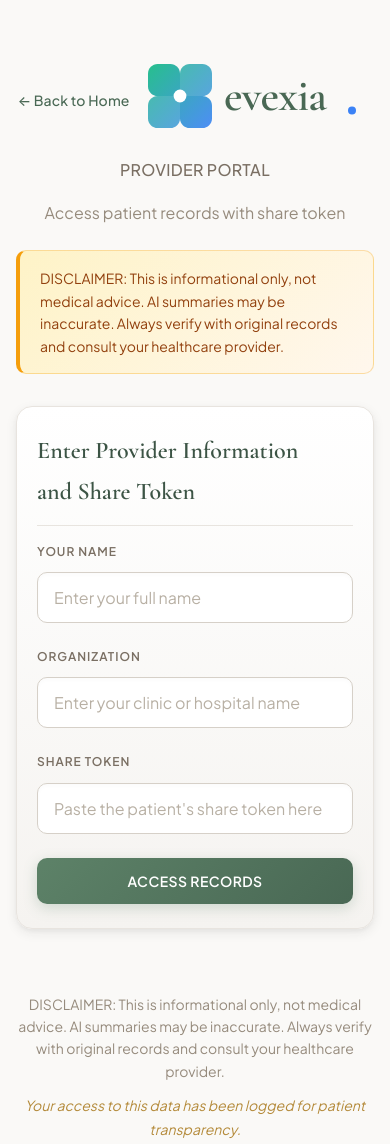
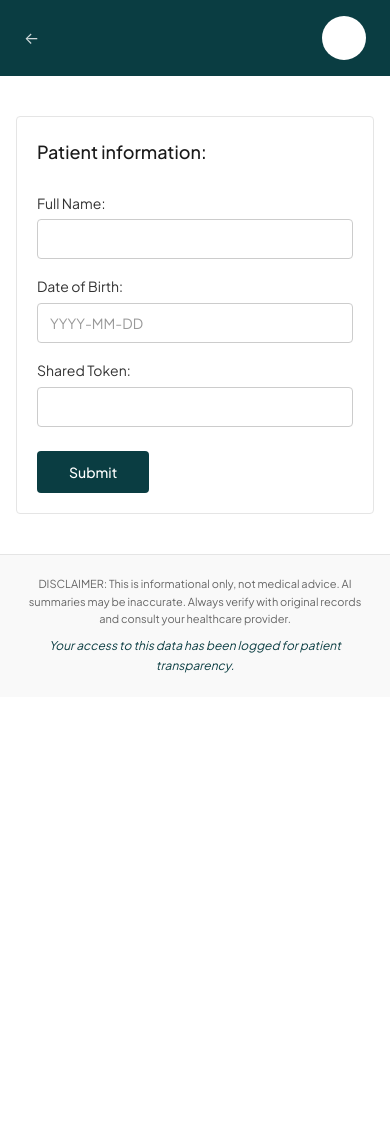
Before and after one commit to manushri1415/Evexia, a FastAPI app: page /provider in a window 390 px wide. Shown: the top 1144 px of the page. After the commit the page ends 673 px from the top, so only its background shows below. Run offline with FastAPI, Linux system fonts and the light colour scheme.

Commit message:
feat(provider): redesign portal with patient identity verification
- Add DOB support to patients table with migration for existing DBs
- Implement verify_patient_identity() for name + DOB verification
- Update /api/provider/access to require patient_name and date_of_birth
- Validate DOB format (YYYY-MM-DD) and reject future dates
- Return 403 for name/DOB mismatches with specific error messages

UI changes:
- Create minimal corporate medical design (static/provider.css)
- Solid dark teal header bar with white circle logo
- Inline form layout with three fields (name, DOB, token)
- Flat teal submit button, no gradients/shadows
- Mobile responsive with stacked form on small screens

Data changes:
- Add patient object with name and date_of_birth to all sample data
- Update ingest.py to extract and return patient info from JSON files
- Store patient DOB when loading sample data

Security: Providers must now verify patient identity (name + DOB) in
addition to having a valid share token before accessing records.

```diff
--- a/main.py
+++ b/main.py
@@ -1,4 +1,5 @@
 import os
+import re
 import secrets
 from datetime import datetime, timedelta
 from typing import List, Optional
@@ -51,11 +52,16 @@ async def load_sample_data(
     if not patient_name:
         raise HTTPException(status_code=400, detail="Patient name is required")
 
-    patient_id = db.get_or_create_patient(patient_name)
+    # Load sample data (returns dict with 'records' and 'patient_info')
+    sample_data = ingest.load_sample_data(hospitals=hospitals, categories=categories)
+    records = sample_data.get('records', [])
+    patient_info = sample_data.get('patient_info')
+
+    # Get or create patient with DOB from sample data if available
+    date_of_birth = patient_info.get('date_of_birth') if patient_info else None
+    patient_id = db.get_or_create_patient(patient_name, date_of_birth)
 
     db.clear_patient_records(patient_id)
-
-    records = ingest.load_sample_data(hospitals=hospitals, categories=categories)
 
     for record in records:
         db.add_record(
@@ -249,24 +255,56 @@ async def get_access_logs(patient_id: int):
 async def provider_access(
     request: Request,
     token: str = Form(...),
-    provider_name: str = Form(None),
-    provider_org: str = Form(None)
+    patient_name: str = Form(...),
+    date_of_birth: str = Form(...)
 ):
+    # Validate DOB format (YYYY-MM-DD)
+    dob_pattern = r'^\d{4}-\d{2}-\d{2}$'
+    if not re.match(dob_pattern, date_of_birth):
+        raise HTTPException(
+            status_code=400,
+            detail="Invalid date of birth format. Use YYYY-MM-DD"
+        )
+
+    # Validate DOB is not in the future
+    try:
+        dob_date = datetime.strptime(date_of_birth, '%Y-%m-%d')
+        if dob_date > datetime.now():
+            raise HTTPException(
+                status_code=400,
+                detail="Date of birth cannot be in the future"
+            )
+    except ValueError:
+        raise HTTPException(
+            status_code=400,
+            detail="Invalid date of birth. Use YYYY-MM-DD format"
+        )
+
+    # Validate token exists
     token_data = db.get_share_token(token)
-
     if not token_data:
         raise HTTPException(status_code=404, detail="Invalid or expired token")
 
+    # Check token expiration
     expires_at = datetime.fromisoformat(token_data['expires_at'])
     if datetime.now() > expires_at:
         raise HTTPException(status_code=403, detail="Token has expired")
 
+    # Verify patient identity
+    verification = db.verify_patient_identity(
+        token_data['patient_id'],
+        patient_name,
+        date_of_birth
+    )
+    if not verification['success']:
+        raise HTTPException(status_code=403, detail=verification['error'])
+
     patient = db.get_patient(token_data['patient_id'])
     if not patient:
-        return JSONResponse({"success": False, "error": "Patient not found"}, status_code=404)
+        raise HTTPException(status_code=404, detail="Patient not found")
 
     client_ip = request.client.host if request.client else "unknown"
-    db.log_access(token_data['id'], client_ip, provider_name, provider_org)
+    db.log_access(token_data['id'], client_ip, patient_name, None)
 
     scope = token_data['scope']
 
@@ -279,6 +317,7 @@ async def provider_access(
     return JSONResponse({
         "success": True,
         "patient_name": patient['name'],
+        "date_of_birth": patient.get('date_of_birth'),
         "scope": scope,
         "records": records,
         "summary": summary,
--- a/sample_data/banner_health.json
+++ b/sample_data/banner_health.json
@@ -2,6 +2,10 @@
   "hospital": "Banner Health",
   "hospital_location": "Phoenix, Arizona",
   "patient_id": "DEMO-001",
+  "patient": {
+    "name": "Demo Patient",
+    "date_of_birth": "1985-03-15"
+  },
   "records": {
     "vitals": {
       "entries": [
--- a/sample_data/mayo_clinic.json
+++ b/sample_data/mayo_clinic.json
@@ -2,6 +2,10 @@
   "hospital": "Mayo Clinic",
   "hospital_location": "Tucson, Arizona",
   "patient_id": "DEMO-001",
+  "patient": {
+    "name": "Demo Patient",
+    "date_of_birth": "1985-03-15"
+  },
   "records": {
     "vitals": {
       "entries": [
--- a/sample_data/phoenician_medical_center.json
+++ b/sample_data/phoenician_medical_center.json
@@ -2,6 +2,10 @@
   "hospital": "Phoenician Medical Center",
   "hospital_location": "Scottsdale, Arizona",
   "patient_id": "DEMO-001",
+  "patient": {
+    "name": "Demo Patient",
+    "date_of_birth": "1985-03-15"
+  },
   "records": {
     "vitals": {
       "entries": [
--- /dev/null
+++ b/static/provider.css
@@ -0,0 +1,409 @@
+/* Provider Portal - Minimal Corporate Medical Design
+   Overrides for body.provider-portal */
+
+body.provider-portal {
+    background: #ffffff;
+    min-height: 100vh;
+}
+
+/* Minimal teal header bar */
+.provider-header {
+    display: flex;
+    justify-content: space-between;
+    align-items: center;
+    background: #0a3d42;
+    padding: 16px 24px;
+    margin-bottom: 40px;
+}
+
+.provider-header__back {
+    color: #ffffff;
+    text-decoration: none;
+    font-size: 16px;
+    opacity: 0.8;
+    transition: opacity 0.2s;
+}
+
+.provider-header__back:hover {
+    opacity: 1;
+}
+
+.provider-header__logo {
+    width: 44px;
+    height: 44px;
+    background: #ffffff;
+    border-radius: 50%;
+}
+
+/* Override container */
+body.provider-portal .container {
+    max-width: 600px;
+    margin: 0 auto;
+    padding: 0;
+    background: transparent;
+}
+
+/* Hide default header and disclaimer banner */
+body.provider-portal > .container > header {
+    display: none;
+}
+
+body.provider-portal .disclaimer-banner {
+    display: none;
+}
+
+/* Strip card decorations */
+body.provider-portal .card {
+    background: #ffffff;
+    box-shadow: none;
+    border: 1px solid #e5e5e5;
+    border-radius: 4px;
+    padding: 32px;
+    margin: 0 24px 24px;
+}
+
+body.provider-portal .card h2 {
+    font-family: 'Plus Jakarta Sans', -apple-system, sans-serif;
+    font-size: 18px;
+    font-weight: 500;
+    color: #1a1a1a;
+    margin: 0 0 24px;
+    letter-spacing: 0;
+    text-transform: none;
+    border-bottom: none;
+    padding-bottom: 0;
+}
+
+body.provider-portal .card h2::after {
+    display: none;
+}
+
+/* Inline form layout */
+.provider-form-row {
+    display: flex;
+    align-items: center;
+    margin-bottom: 16px;
+    gap: 16px;
+}
+
+.provider-form-row label {
+    flex: 0 0 120px;
+    font-family: 'Plus Jakarta Sans', -apple-system, sans-serif;
+    font-weight: 400;
+    font-size: 14px;
+    color: #333333;
+    text-transform: none;
+    letter-spacing: 0;
+}
+
+.provider-form-row input {
+    flex: 1;
+    padding: 10px 12px;
+    border: 1px solid #cccccc;
+    border-radius: 4px;
+    font-family: 'Plus Jakarta Sans', -apple-system, sans-serif;
+    font-size: 14px;
+    color: #1a1a1a;
+    background: #ffffff;
+    transition: border-color 0.2s;
+}
+
+.provider-form-row input:focus {
+    outline: none;
+    border-color: #0a3d42;
+}
+
+.provider-form-row input::placeholder {
+    color: #999999;
+}
+
+/* Flat teal button */
+.provider-btn {
+    background: #0a3d42;
+    color: #ffffff;
+    padding: 12px 32px;
+    border: none;
+    border-radius: 4px;
+    font-family: 'Plus Jakarta Sans', -apple-system, sans-serif;
+    font-size: 14px;
+    font-weight: 500;
+    cursor: pointer;
+    transition: background-color 0.2s;
+    margin-top: 8px;
+}
+
+.provider-btn:hover {
+    background: #0c4a50;
+}
+
+.provider-btn:active {
+    background: #083035;
+}
+
+/* Status message */
+body.provider-portal .status-message {
+    margin-top: 16px;
+    padding: 12px 16px;
+    border-radius: 4px;
+    font-size: 14px;
+}
+
+body.provider-portal .status-message.info {
+    background: #f0f7ff;
+    color: #0066cc;
+    border: 1px solid #cce0ff;
+}
+
+body.provider-portal .status-message.success {
+    background: #f0fff4;
+    color: #0a6b3c;
+    border: 1px solid #c6f6d5;
+}
+
+body.provider-portal .status-message.error {
+    background: #fff5f5;
+    color: #c53030;
+    border: 1px solid #fed7d7;
+}
+
+/* Post-validation sections - minimal styling */
+body.provider-portal .patient-info-grid {
+    display: grid;
+    grid-template-columns: repeat(auto-fit, minmax(200px, 1fr));
+    gap: 16px;
+}
+
+body.provider-portal .info-item label {
+    display: block;
+    font-size: 12px;
+    color: #666666;
+    margin-bottom: 4px;
+    text-transform: none;
+    letter-spacing: 0;
+}
+
+body.provider-portal .info-item p {
+    font-size: 16px;
+    color: #1a1a1a;
+    margin: 0;
+}
+
+/* Summary sections */
+body.provider-portal .summary-card {
+    background: #f9f9f9;
+    border: 1px solid #e5e5e5;
+    border-radius: 4px;
+    padding: 20px;
+    margin-bottom: 16px;
+}
+
+body.provider-portal .summary-card h3 {
+    font-family: 'Plus Jakarta Sans', -apple-system, sans-serif;
+    font-size: 14px;
+    font-weight: 600;
+    color: #1a1a1a;
+    margin: 0 0 12px;
+    text-transform: none;
+    letter-spacing: 0;
+}
+
+body.provider-portal .summary-card pre {
+    font-family: 'Plus Jakarta Sans', -apple-system, sans-serif;
+    font-size: 14px;
+    line-height: 1.6;
+    color: #333333;
+    white-space: pre-wrap;
+    margin: 0;
+}
+
+body.provider-portal .disclaimer-inline {
+    background: #fffbeb;
+    border: 1px solid #fcd34d;
+    border-radius: 4px;
+    padding: 12px 16px;
+    font-size: 12px;
+    color: #92400e;
+    margin-top: 16px;
+}
+
+/* Anomalies */
+body.provider-portal .anomaly-item {
+    padding: 12px;
+    border-radius: 4px;
+    margin-bottom: 8px;
+    border-left: 3px solid;
+}
+
+body.provider-portal .anomaly-item.severity-high {
+    background: #fff5f5;
+    border-left-color: #c53030;
+}
+
+body.provider-portal .anomaly-item.severity-medium {
+    background: #fffbeb;
+    border-left-color: #d69e2e;
+}
+
+body.provider-portal .anomaly-item.severity-low {
+    background: #f0fff4;
+    border-left-color: #38a169;
+}
+
+/* Charts section */
+body.provider-portal .charts-grid {
+    display: grid;
+    grid-template-columns: repeat(auto-fit, minmax(280px, 1fr));
+    gap: 20px;
+}
+
+body.provider-portal .chart-container {
+    background: #ffffff;
+    border: 1px solid #e5e5e5;
+    border-radius: 4px;
+    padding: 16px;
+}
+
+body.provider-portal .chart-container h3 {
+    font-family: 'Plus Jakarta Sans', -apple-system, sans-serif;
+    font-size: 14px;
+    font-weight: 500;
+    color: #1a1a1a;
+    margin: 0 0 12px;
+    text-transform: none;
+}
+
+/* Records section */
+body.provider-portal .records-tabs {
+    display: flex;
+    gap: 8px;
+    margin-bottom: 20px;
+    flex-wrap: wrap;
+}
+
+body.provider-portal .tab-btn {
+    background: #ffffff;
+    border: 1px solid #e5e5e5;
+    border-radius: 4px;
+    padding: 8px 16px;
+    font-family: 'Plus Jakarta Sans', -apple-system, sans-serif;
+    font-size: 14px;
+    color: #666666;
+    cursor: pointer;
+    transition: all 0.2s;
+}
+
+body.provider-portal .tab-btn:hover {
+    border-color: #0a3d42;
+    color: #0a3d42;
+}
+
+body.provider-portal .tab-btn.active {
+    background: #0a3d42;
+    border-color: #0a3d42;
+    color: #ffffff;
+}
+
+body.provider-portal .record-card {
+    background: #ffffff;
+    border: 1px solid #e5e5e5;
+    border-radius: 4px;
+    padding: 16px;
+    margin-bottom: 12px;
+}
+
+body.provider-portal .record-header {
+    display: flex;
+    justify-content: space-between;
+    align-items: center;
+    margin-bottom: 12px;
+    padding-bottom: 8px;
+    border-bottom: 1px solid #f0f0f0;
+}
+
+body.provider-portal .record-hospital {
+    font-weight: 500;
+    color: #1a1a1a;
+}
+
+body.provider-portal .record-category {
+    font-size: 12px;
+    color: #ffffff;
+    background: #0a3d42;
+    padding: 2px 8px;
+    border-radius: 4px;
+    text-transform: capitalize;
+}
+
+body.provider-portal .entry {
+    padding: 8px 0;
+    border-bottom: 1px solid #f5f5f5;
+}
+
+body.provider-portal .entry:last-child {
+    border-bottom: none;
+}
+
+body.provider-portal .entry-date {
+    font-size: 12px;
+    color: #666666;
+    margin-bottom: 4px;
+}
+
+body.provider-portal .entry-details {
+    font-size: 14px;
+    color: #333333;
+}
+
+body.provider-portal .entry-details span {
+    display: inline-block;
+    margin-right: 16px;
+}
+
+body.provider-portal .entry-notes {
+    font-size: 13px;
+    color: #666666;
+    font-style: italic;
+    margin-top: 8px;
+}
+
+/* Footer */
+body.provider-portal footer {
+    margin-top: 40px;
+    padding: 20px 24px;
+    border-top: 1px solid #e5e5e5;
+    background: #f9f9f9;
+}
+
+body.provider-portal .footer-disclaimer {
+    font-size: 11px;
+    color: #666666;
+    margin: 0 0 8px;
+}
+
+body.provider-portal .access-note {
+    font-size: 12px;
+    color: #0a3d42;
+    margin: 0;
+}
+
+/* Mobile responsive */
+@media (max-width: 640px) {
+    .provider-form-row {
+        flex-direction: column;
+        align-items: stretch;
+        gap: 4px;
+    }
+
+    .provider-form-row label {
+        flex: none;
+    }
+
+    body.provider-portal .card {
+        margin: 0 16px 16px;
+        padding: 20px;
+    }
+
+    body.provider-portal .charts-grid {
+        grid-template-columns: 1fr;
+    }
+}
--- a/templates/provider.html
+++ b/templates/provider.html
@@ -1,4 +1,3 @@
-{% from "components/logo.html" import full as logo_full %}
 <!DOCTYPE html>
 <html lang="en">
 <head>
@@ -7,41 +6,36 @@
     <title>Provider Portal - Evexia</title>
     <link rel="preconnect" href="https://fonts.googleapis.com">
     <link rel="preconnect" href="https://fonts.gstatic.com" crossorigin>
-    <link href="https://fonts.googleapis.com/css2?family=Cormorant+Garamond:wght@500;600;700&family=Plus+Jakarta+Sans:wght@400;500;600&family=JetBrains+Mono&display=swap" rel="stylesheet">
+    <link href="https://fonts.googleapis.com/css2?family=Plus+Jakarta+Sans:wght@400;500;600&display=swap" rel="stylesheet">
     <link rel="stylesheet" href="/static/styles.css">
+    <link rel="stylesheet" href="/static/provider.css">
     <script src="https://cdn.jsdelivr.net/npm/chart.js"></script>
 </head>
-<body>
+<body class="provider-portal">
+    <header class="provider-header">
+        <a href="/" class="provider-header__back" aria-label="Back to home">&larr;</a>
+        <div class="provider-header__logo" aria-hidden="true"></div>
+    </header>
+
     <div class="container">
-        <header>
-            <a href="/" class="back-link">&larr; Back to Home</a>
-            {{ logo_full() }}
-            <p class="subtitle">Provider Portal</p>
-            <p class="tagline">Access patient records with share token</p>
-        </header>
-
-        <div class="disclaimer-banner">
-            {{ disclaimer }}
-        </div>
-
         <main>
             <section class="card" id="token-input-section">
-                <h2>Enter Provider Information and Share Token</h2>
+                <h2>Patient information:</h2>
 
-                <div class="form-group">
-                    <label for="provider-name">Your Name</label>
-                    <input type="text" id="provider-name" name="provider_name" autocomplete="name" placeholder="Enter your full name" required>
+                <div class="provider-form-row">
+                    <label for="patient-name">Full Name:</label>
+                    <input type="text" id="patient-name" name="patient_name" autocomplete="name" required>
                 </div>
-                <div class="form-group">
-                    <label for="provider-org">Organization</label>
-                    <input type="text" id="provider-org" name="provider_org" autocomplete="organization" placeholder="Enter your clinic or hospital name" required>
+                <div class="provider-form-row">
+                    <label for="patient-dob">Date of Birth:</label>
+                    <input type="text" id="patient-dob" name="date_of_birth" placeholder="YYYY-MM-DD" required>
                 </div>
-                <div class="form-group">
-                    <label for="access-token">Share Token</label>
-                    <input type="text" id="access-token" name="access_token" placeholder="Paste the patient's share token here" required>
+                <div class="provider-form-row">
+                    <label for="access-token">Shared Token:</label>
+                    <input type="text" id="access-token" name="access_token" required>
                 </div>
 
-                <button id="access-btn" class="btn btn-primary">Access Records</button>
+                <button id="access-btn" class="provider-btn">Submit</button>
 
                 <div id="access-status" class="status-message" aria-live="polite" style="display: none;"></div>
             </section>
@@ -52,6 +46,10 @@
                     <div class="info-item">
                         <label>Patient Name</label>
                         <p id="patient-name-display"></p>
+                    </div>
+                    <div class="info-item">
+                        <label>Date of Birth</label>
+                        <p id="patient-dob-display"></p>
                     </div>
                     <div class="info-item">
                         <label>Authorized Categories</label>
@@ -139,31 +137,36 @@
         });
 
         async function accessRecords() {
-            const providerName = document.getElementById('provider-name').value.trim();
-            const providerOrg = document.getElementById('provider-org').value.trim();
+            const patientName = document.getElementById('patient-name').value.trim();
+            const patientDob = document.getElementById('patient-dob').value.trim();
             const token = document.getElementById('access-token').value.trim();
 
-
-            if (!providerName) {
-                showStatus('Please enter your name', 'error');
+            if (!patientName) {
+                showStatus('Please enter the patient\'s full name', 'error');
                 return;
             }
-            if (!providerOrg) {
-                showStatus('Please enter your organization', 'error');
+            if (!patientDob) {
+                showStatus('Please enter the patient\'s date of birth', 'error');
+                return;
+            }
+            // Validate DOB format
+            const dobPattern = /^\d{4}-\d{2}-\d{2}$/;
+            if (!dobPattern.test(patientDob)) {
+                showStatus('Date of birth must be in YYYY-MM-DD format', 'error');
                 return;
             }
             if (!token) {
-                showStatus('Please enter a share token', 'error');
+                showStatus('Please enter the shared token', 'error');
                 return;
             }
 
             const formData = new FormData();
             formData.append('token', token);
-            formData.append('provider_name', providerName);
-            formData.append('provider_org', providerOrg);
+            formData.append('patient_name', patientName);
+            formData.append('date_of_birth', patientDob);
 
             try {
-                showStatus('Verifying token...', 'info');
+                showStatus('Verifying credentials...', 'info');
                 const response = await fetch('/api/provider/access', {
                     method: 'POST',
                     body: formData
@@ -191,6 +194,7 @@
         function displayPatientData(data) {
             document.getElementById('patient-info-section').style.display = 'block';
             document.getElementById('patient-name-display').textContent = data.patient_name;
+            document.getElementById('patient-dob-display').textContent = data.date_of_birth || 'Not on file';
             document.getElementById('scope-display').textContent = data.scope.join(', ');
 
             authorizedScope = data.scope;
```
Also changed, not shown: db.py (+63 -4 lines), ingest.py (+16 -3 lines).
